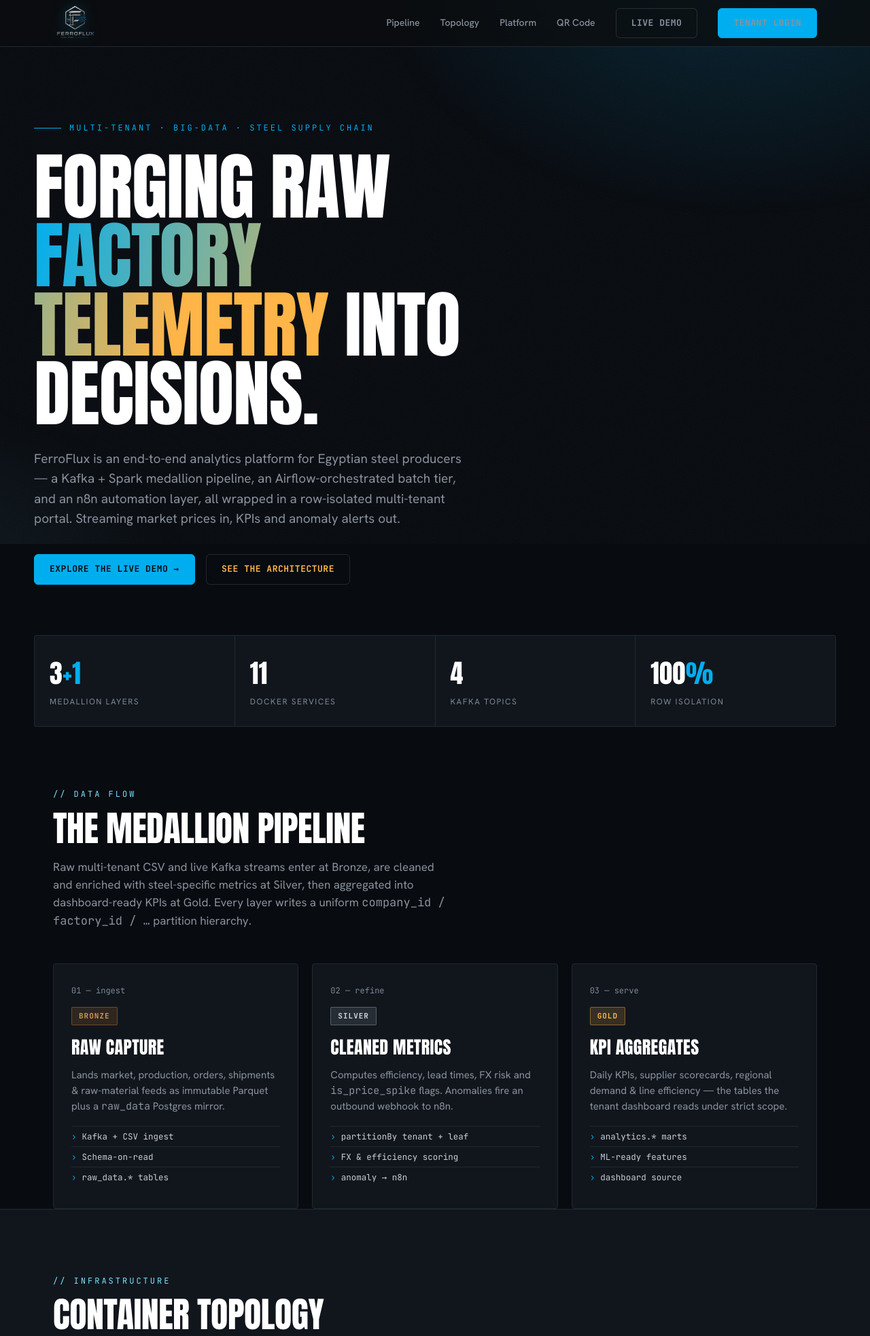
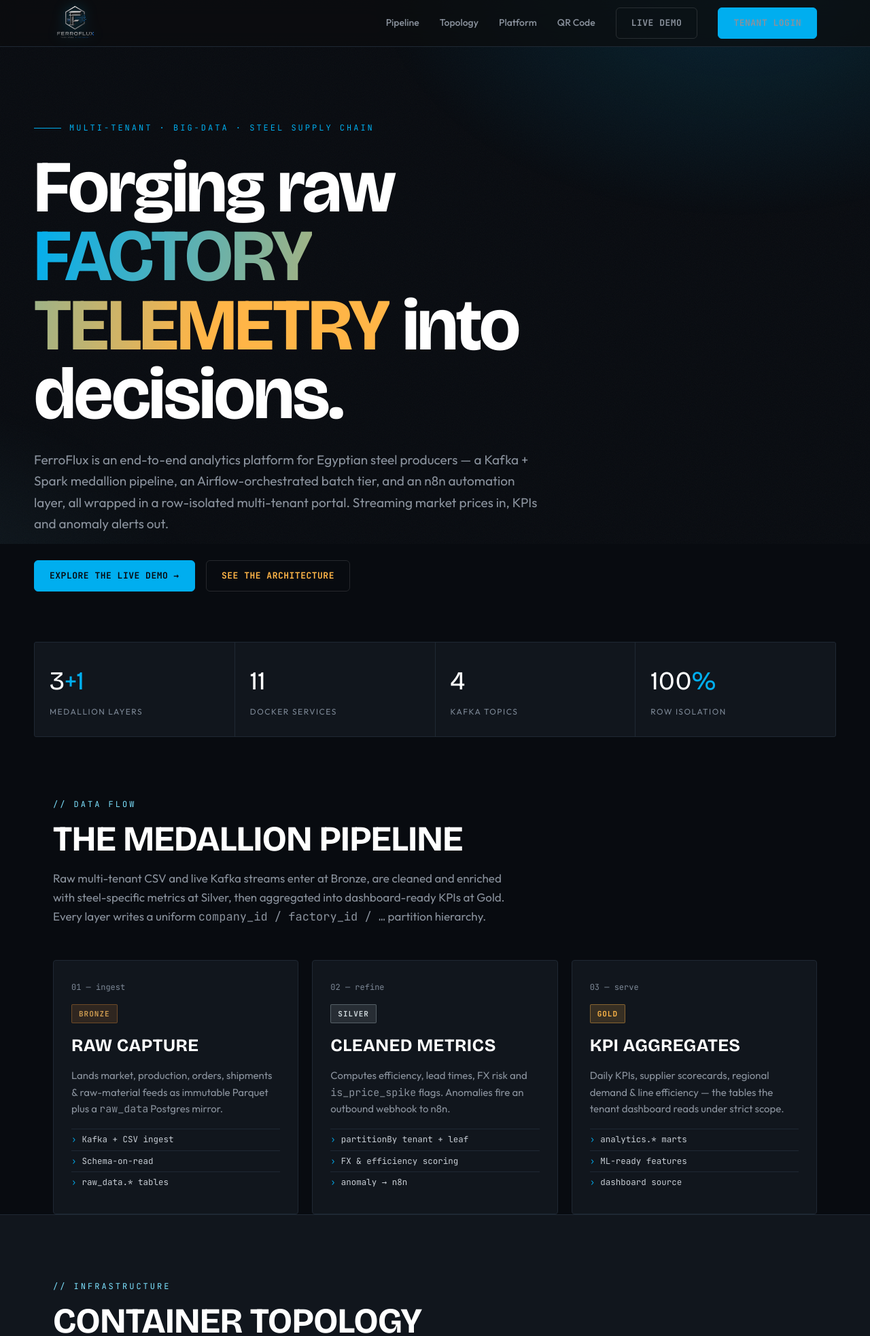
Before and after one commit to meramp11mmf/FerroFlux-steel-supply-chainV3, a FastAPI app: page / in a window 1280 px wide. Shown: the top 1965 px of the page at 68% size. Run offline with FastAPI, Linux system fonts and the light colour scheme.

Commit message:
Replace fonts: Anton→Bricolage Grotesque, Hanken Grotesk→Outfit across all pages

```diff
--- a/portal/app/templates/portfolio.html
+++ b/portal/app/templates/portfolio.html
@@ -6,7 +6,7 @@
 <title>FerroFlux — Steel Supply-Chain Intelligence Platform</title>
 <link rel="preconnect" href="https://fonts.googleapis.com">
 <link rel="preconnect" href="https://fonts.gstatic.com" crossorigin>
-<link href="https://fonts.googleapis.com/css2?family=Anton&family=Hanken+Grotesk:wght@400;500;700&family=JetBrains+Mono:wght@400;700&display=swap" rel="stylesheet">
+<link href="https://fonts.googleapis.com/css2?family=Bricolage+Grotesque:opsz,wght@12..96,700;800&family=Outfit:wght@400;500;600&family=JetBrains+Mono:wght@400;700&display=swap" rel="stylesheet">
 <style>
   :root{
     --graphite:#080B10; --graphite-2:#11161D; --graphite-3:#171E27;
@@ -19,7 +19,7 @@
   html{scroll-behavior:smooth}
   body{
     background:var(--graphite); color:var(--steel);
-    font-family:'Hanken Grotesk',sans-serif; line-height:1.55;
+    font-family:'Outfit',sans-serif; line-height:1.65;
     -webkit-font-smoothing:antialiased; overflow-x:hidden;
   }
   /* molten grain + furnace glow backdrop */
@@ -41,7 +41,7 @@
   nav{position:sticky; top:0; z-index:50; backdrop-filter:blur(12px);
     background:rgba(12,13,15,.72); border-bottom:1px solid var(--line)}
   .nav-in{display:flex; align-items:center; justify-content:space-between; height:68px}
-  .brand{display:flex; align-items:center; gap:12px; font-family:'Anton',sans-serif;
+  .brand{display:flex; align-items:center; gap:12px; font-family:'Bricolage Grotesque',sans-serif;
     font-size:24px; letter-spacing:1px; text-transform:uppercase}
   .brand .spark{width:14px; height:14px; border-radius:50%;
     background:radial-gradient(circle at 35% 30%, var(--molten), var(--ember) 60%, #001a2e);
@@ -67,8 +67,8 @@
     text-transform:uppercase; color:var(--ember); margin-bottom:26px;
     display:flex; align-items:center; gap:12px}
   .tag::before{content:""; width:40px; height:1px; background:var(--ember)}
-  h1{font-family:'Anton',sans-serif; font-weight:400; line-height:.94;
-    font-size:clamp(48px,8.5vw,108px); text-transform:uppercase; letter-spacing:-1px;
+  h1{font-family:'Bricolage Grotesque',sans-serif; font-weight:800; line-height:.94;
+    font-size:clamp(48px,8.5vw,108px); letter-spacing:-2.5px;
     color:#fff; max-width:14ch}
   h1 .hot{background:linear-gradient(100deg,var(--ember),var(--molten) 70%);
     -webkit-background-clip:text; background-clip:text; -webkit-text-fill-color:transparent}
@@ -82,7 +82,7 @@
   .stats{display:grid; grid-template-columns:repeat(4,1fr); gap:1px;
     background:var(--line); border:1px solid var(--line); margin-top:74px; border-radius:3px; overflow:hidden}
   .stat{background:var(--graphite-2); padding:26px 22px}
-  .stat .n{font-family:'Anton',sans-serif; font-size:38px; color:#fff; letter-spacing:.5px}
+  .stat .n{font-family:'Bricolage Grotesque',sans-serif; font-size:38px; color:#fff; letter-spacing:.5px}
   .stat .n span{color:var(--ember)}
   .stat .l{font-size:12px; color:var(--slag); text-transform:uppercase; letter-spacing:1.5px; margin-top:4px}
   @media(max-width:780px){.stats{grid-template-columns:repeat(2,1fr)}}
@@ -91,7 +91,7 @@
   section{padding:96px 0; position:relative}
   .eyebrow{font-family:'JetBrains Mono',monospace; font-size:12px; letter-spacing:3px;
     text-transform:uppercase; color:var(--cyan); margin-bottom:14px}
-  h2{font-family:'Anton',sans-serif; font-weight:400; text-transform:uppercase;
+  h2{font-family:'Bricolage Grotesque',sans-serif; font-weight:800; text-transform:uppercase;
     font-size:clamp(30px,4.4vw,52px); line-height:1; color:#fff; letter-spacing:-.5px; margin-bottom:18px}
   .sec-intro{max-width:62ch; color:var(--ash); font-size:17px; margin-bottom:50px}
 
@@ -106,7 +106,7 @@
   .b-bronze{background:rgba(205,127,50,.16); color:#cd9b50; border:1px solid rgba(205,127,50,.4)}
   .b-silver{background:rgba(176,190,197,.14); color:#cfd8dc; border:1px solid rgba(176,190,197,.35)}
   .b-gold{background:rgba(255,179,71,.16); color:var(--molten); border:1px solid rgba(255,179,71,.4)}
-  .layer h3{font-family:'Anton',sans-serif; font-weight:400; font-size:26px; color:#fff;
+  .layer h3{font-family:'Bricolage Grotesque',sans-serif; font-weight:800; font-size:26px; color:#fff;
     text-transform:uppercase; letter-spacing:.4px}
   .layer p{font-size:15px; color:var(--ash); margin:10px 0 16px}
   .layer ul{list-style:none; font-family:'JetBrains Mono',monospace; font-size:12.5px; color:var(--steel)}
@@ -125,7 +125,7 @@
   .svc .sd{font-size:12.5px; color:var(--slag); margin-top:3px}
   .net-card{background:linear-gradient(160deg,var(--graphite-2),var(--graphite));
     border:1px solid var(--line); border-radius:4px; padding:30px}
-  .net-card h4{font-family:'Anton',sans-serif; font-weight:400; font-size:22px; text-transform:uppercase;
+  .net-card h4{font-family:'Bricolage Grotesque',sans-serif; font-weight:800; font-size:22px; text-transform:uppercase;
     color:#fff; margin-bottom:6px}
   .net-card .netname{font-family:'JetBrains Mono',monospace; color:var(--cyan); font-size:13px; margin-bottom:20px}
   .net-row{display:flex; justify-content:space-between; padding:11px 0; border-top:1px solid var(--line);
@@ -143,7 +143,7 @@
   .mode.cyan::before{background:linear-gradient(90deg,var(--cyan),#3aa89e)}
   .mode .mt{font-family:'JetBrains Mono',monospace; font-size:12px; letter-spacing:2px;
     text-transform:uppercase; color:var(--slag)}
-  .mode h3{font-family:'Anton',sans-serif; font-weight:400; font-size:30px; color:#fff;
+  .mode h3{font-family:'Bricolage Grotesque',sans-serif; font-weight:800; font-size:30px; color:#fff;
     text-transform:uppercase; margin:8px 0 16px}
   .mode ul{list-style:none}
   .mode li{padding:11px 0; border-top:1px solid var(--line); font-size:15px; color:var(--ash); display:flex; gap:12px}
@@ -173,7 +173,7 @@
   .qr-canvas-wrap{background:#fff; padding:12px; border-radius:3px; display:inline-block}
   .qr-canvas-wrap canvas{display:block}
   .qr-meta{text-align:center}
-  .qr-title{font-family:'Anton',sans-serif; font-weight:400; font-size:20px; color:#fff;
+  .qr-title{font-family:'Bricolage Grotesque',sans-serif; font-weight:800; font-size:20px; color:#fff;
     text-transform:uppercase; letter-spacing:.5px; display:block}
   .qr-path{font-family:'JetBrains Mono',monospace; font-size:12px; color:var(--slag);
     display:block; margin-top:4px; word-break:break-all}
@@ -202,7 +202,7 @@
       <img src="/static/logo.png" alt="FerroFlux" style="height:64px;width:auto;object-fit:contain;filter:drop-shadow(0 0 10px rgba(0,174,239,.35));transition:filter .3s"
            onmouseover="this.style.filter='drop-shadow(0 0 18px rgba(0,174,239,.6))'" onmouseout="this.style.filter='drop-shadow(0 0 10px rgba(0,174,239,.35))'"
            onerror="this.style.display='none';this.nextElementSibling.style.display='flex'">
-      <div style="display:none;align-items:center;gap:10px;font-family:'Anton',sans-serif;font-size:24px;letter-spacing:1px;text-transform:uppercase"><span class="spark"></span>FerroFlux</div>
+      <div style="display:none;align-items:center;gap:10px;font-family:'Bricolage Grotesque',sans-serif;font-size:24px;letter-spacing:1px;text-transform:uppercase"><span class="spark"></span>FerroFlux</div>
     </a>
     <div class="nav-links">
       <a href="#pipeline">Pipeline</a>
@@ -217,7 +217,7 @@
 
 <header class="hero wrap">
   <div class="tag reveal d1">Multi-Tenant · Big-Data · Steel Supply Chain</div>
-  <h1 class="reveal d2">Forging raw <span class="hot">factory telemetry</span> into decisions.</h1>
+  <h1 class="reveal d2">Forging raw <span class="hot"><span style="text-transform:uppercase">factory</span> <span style="text-transform:uppercase">telemetry</span></span> into decisions.</h1>
   <p class="lede reveal d3">FerroFlux is an end-to-end analytics platform for Egyptian steel producers — a Kafka + Spark medallion pipeline, an Airflow-orchestrated batch tier, and an n8n automation layer, all wrapped in a row-isolated multi-tenant portal. Streaming market prices in, KPIs and anomaly alerts out.</p>
   <div class="hero-cta reveal d4">
     <a href="/demo" class="btn btn-ember">Explore the Live Demo →</a>
```
Also changed, not shown: portal/app/templates/dashboard.html (+8 -8 lines), portal/app/templates/demo.html (+7 -7 lines), portal/app/templates/login.html (+6 -6 lines).
